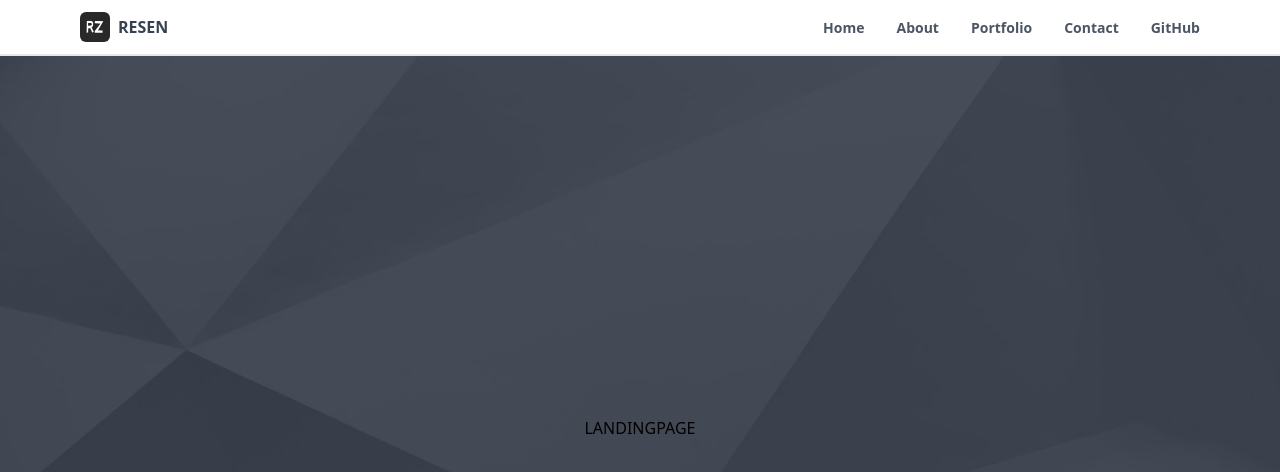
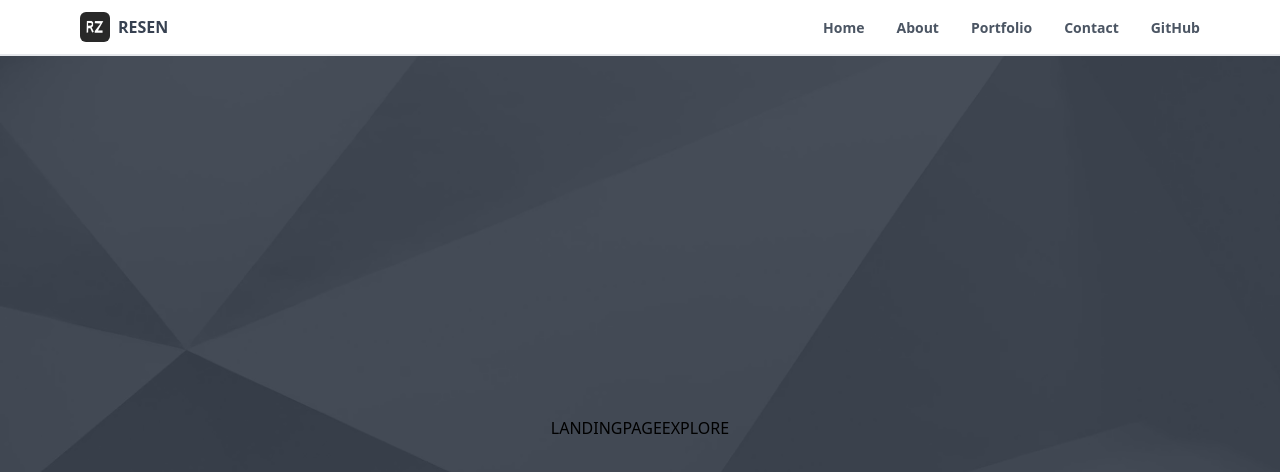
Before and after one commit to resenzhu/nextjs, a Next.js app: page / in a window 1280 px wide. Shown: the top 472 px of the page. Built offline with nearby package versions, Linux system fonts and the light colour scheme; what tailwindcss-animated would draw is missing.

Commit message:
update show logic

```diff
--- a/src/components/main/home/transitions/explore.tsx
+++ b/src/components/main/home/transitions/explore.tsx
@@ -2,6 +2,7 @@
 
 import {ReactNode} from 'react';
 import {Transition} from '@headlessui/react';
+import useApp from '@hooks/main/use-app';
 import useHome from '@hooks/main/use-home';
 
 type ExploreProps = {
@@ -9,12 +10,13 @@ type ExploreProps = {
 };
 
 const Explore = ({children}: ExploreProps): JSX.Element => {
+  const {viewport} = useApp();
   const {explore} = useHome();
 
   return (
     <Transition
       className='flex justify-center'
-      show={explore}
+      show={(viewport.width < 640 && explore) || viewport.width >= 640}
       enter='duration-150 ease-out'
       enterFrom='translate-y-full opacity-0'
       enterTo='translate-y-0 opacity-100'
--- a/src/components/main/home/transitions/landing-page.tsx
+++ b/src/components/main/home/transitions/landing-page.tsx
@@ -2,6 +2,7 @@
 
 import {ReactNode} from 'react';
 import {Transition} from '@headlessui/react';
+import useApp from '@hooks/main/use-app';
 import useHome from '@hooks/main/use-home';
 
 type LandingPageProps = {
@@ -9,12 +10,13 @@ type LandingPageProps = {
 };
 
 const LandingPage = ({children}: LandingPageProps): JSX.Element => {
+  const {viewport} = useApp();
   const {explore} = useHome();
 
   return (
     <Transition
       className='flex justify-center'
-      show={!explore}
+      show={(viewport.width < 640 && !explore) || viewport.width >= 640}
       enter='duration-150 ease-out'
       enterFrom='-translate-y-full opacity-0'
       enterTo='translate-y-0 opacity-100'
```
